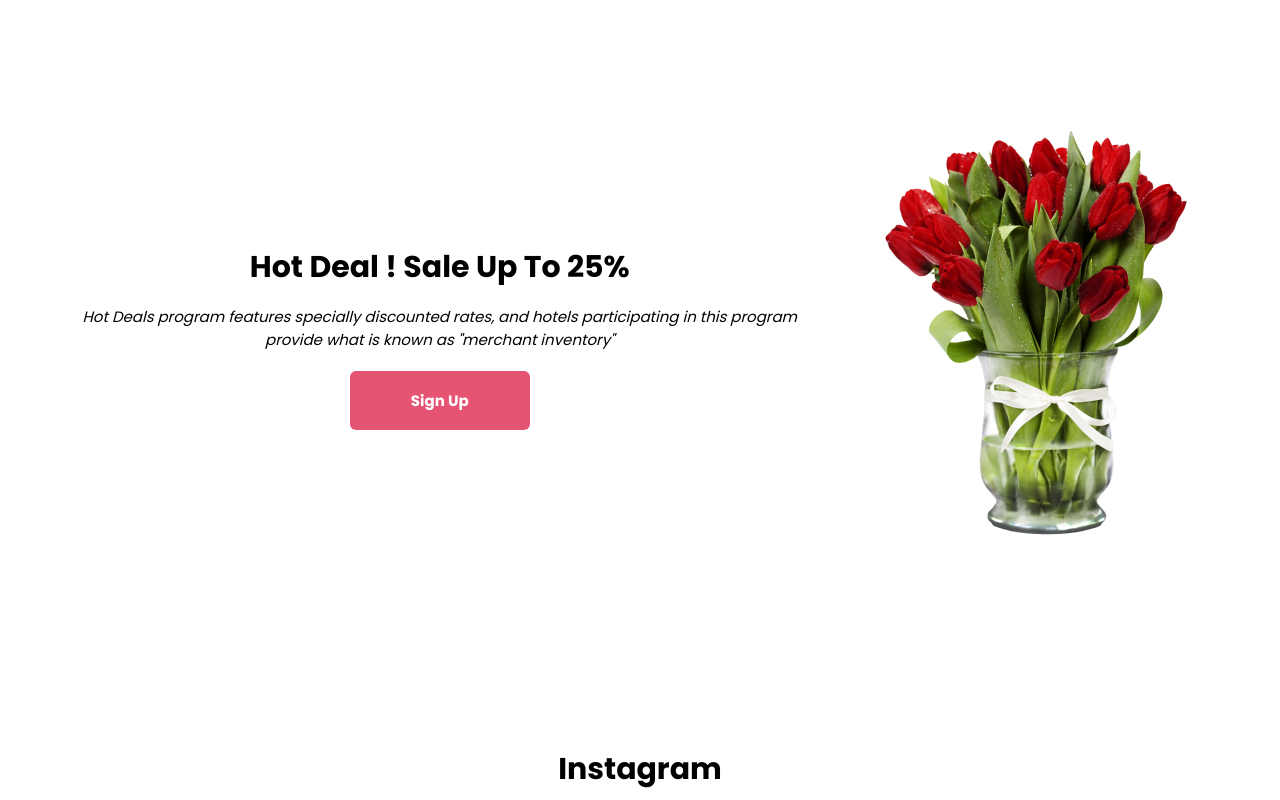
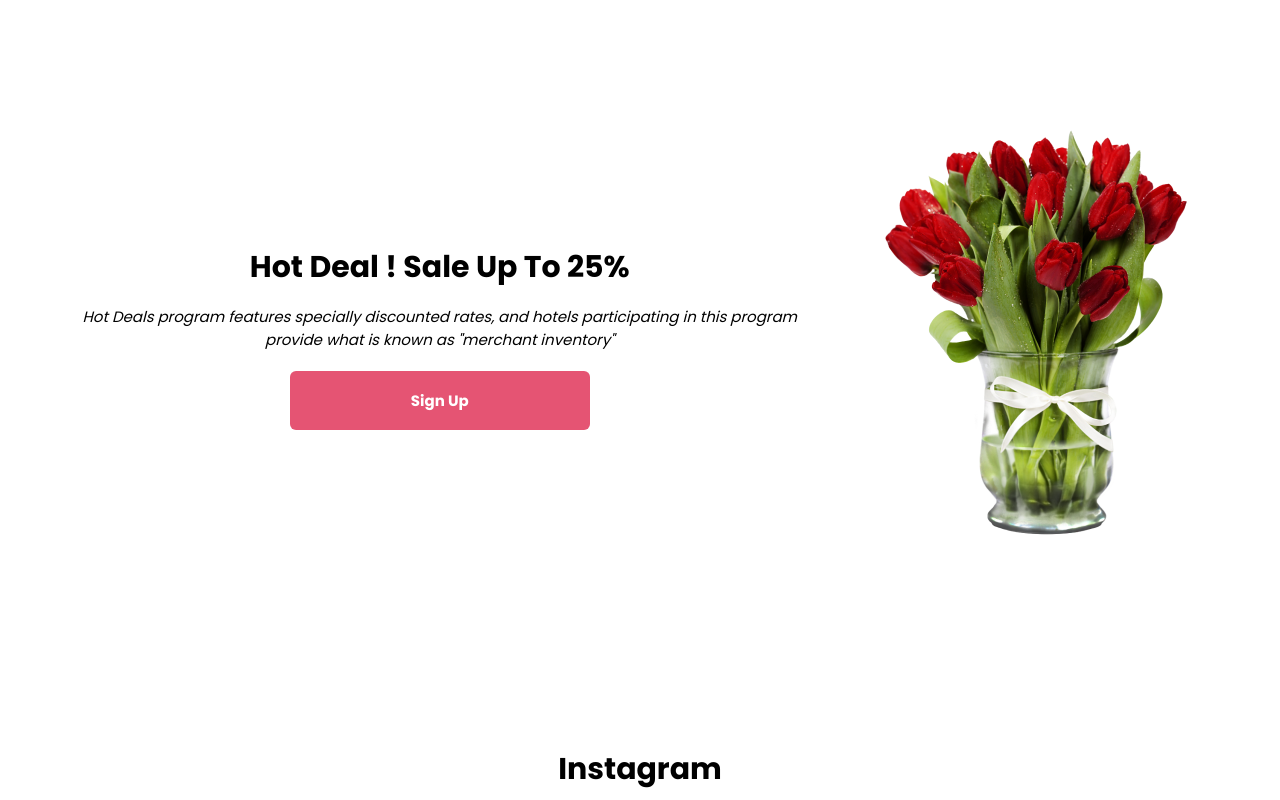
Before and after one commit to Md-rifat33/flower-shop, a plain HTML site: page index.html in a window 1280 px wide. In both pictures the pointer is over the button "Sign Up". Shown: the part 2058-2858 px from the top of the page. Drawn offline with Linux system fonts and the light colour scheme.

Commit message:
hot deal section updated

```diff
--- a/css/style.css
+++ b/css/style.css
@@ -230,6 +230,12 @@
   color: #fff;
   font-size: 15px;
   font-weight: bold;
+  cursor: pointer;
+  transition: 0.5s;
+}
+
+.signUp_btn:hover {
+  width: 300px;
 }
 
 /* End : Hot Deals Section */
```
